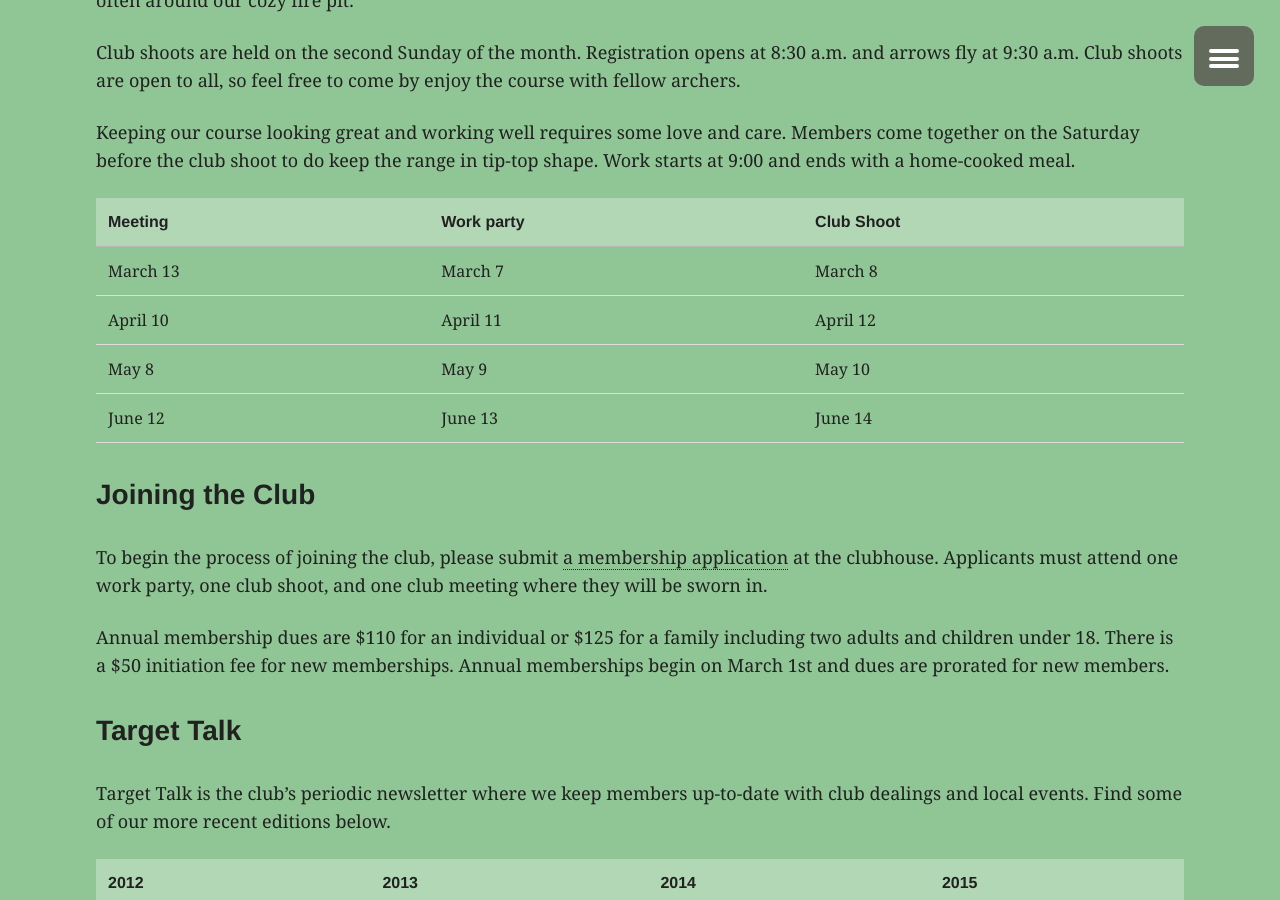
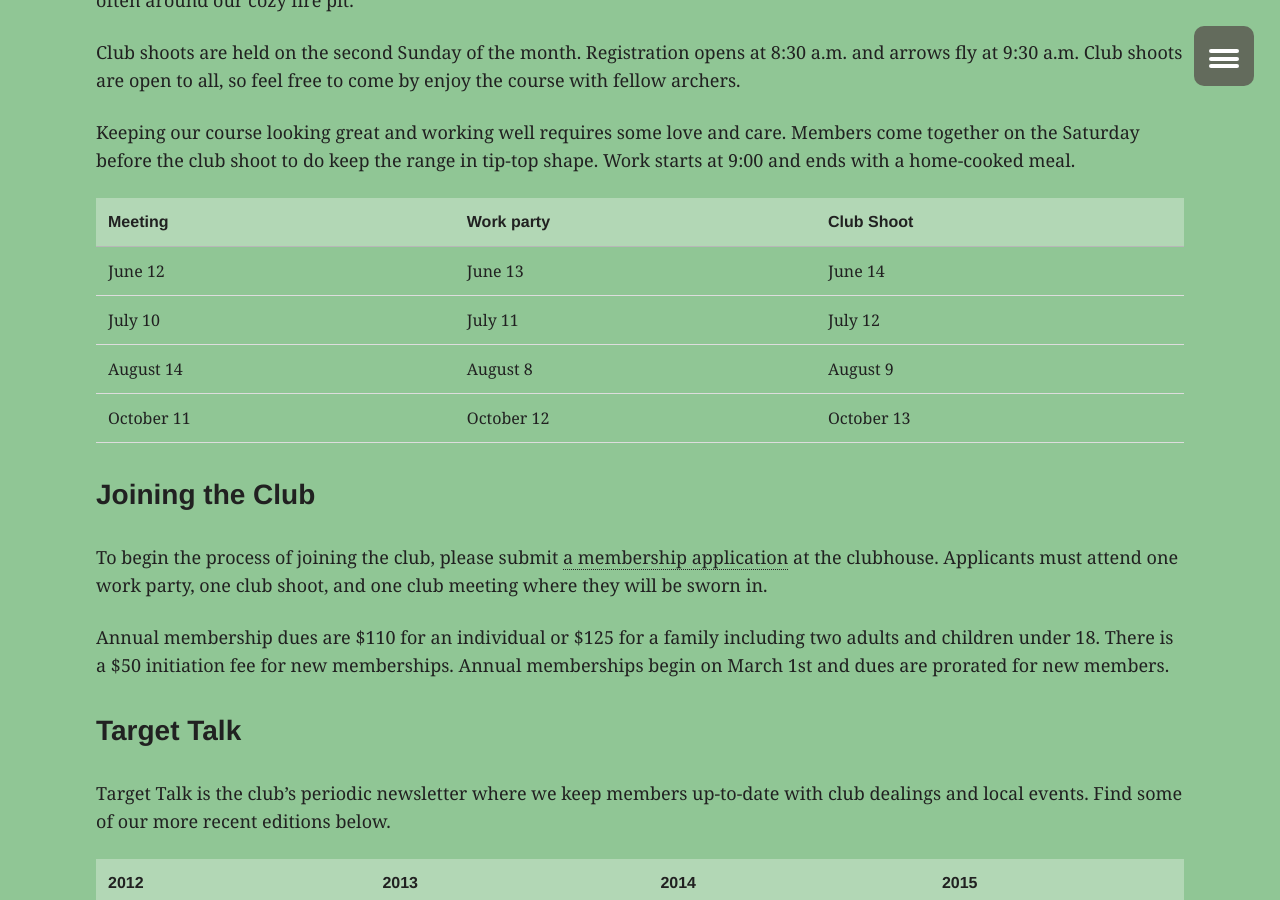
Before and after one commit to reboarchers/reboarchers.github.io, a Jekyll site: the page built from membership.md, in a window 1280 px wide and 900 px high, scrolled down 672 px. Built offline with Jekyll 4.4.1, drawn with Linux system fonts in a browser that asks for light colours.

Commit message:
Update membership.md
Updated event schedule through October

```diff
--- a/membership.md
+++ b/membership.md
@@ -25,11 +25,10 @@ Work starts at 9:00 and ends with a home-cooked meal.
 
 Meeting | Work party | Club Shoot
 --------|------------|-----------
-March 13| March 7    | March 8
-April 10| April 11   | April 12
-May 8   | May 9      | May 10
 June 12 | June 13    | June 14
-
+July 10 | July 11    | July 12
+August 14 | August 8 | August 9
+October 11 | October 12 | October 13
 
 ### Joining the Club
 
```
